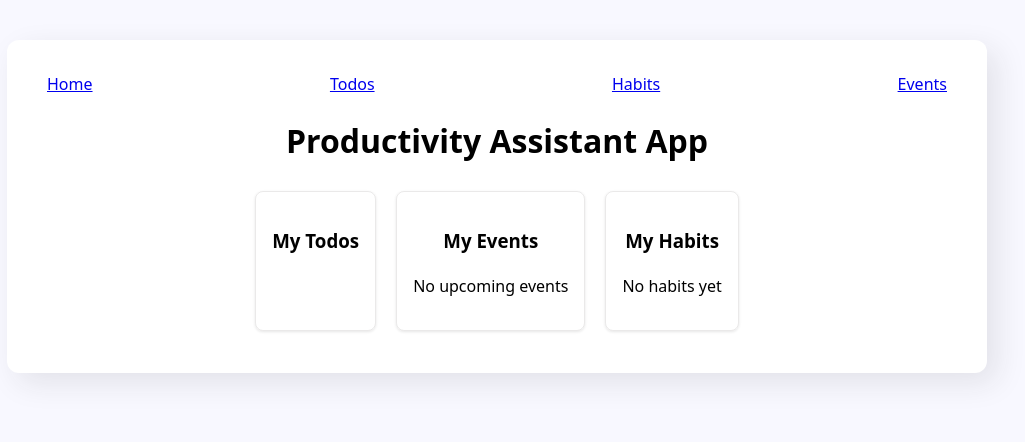
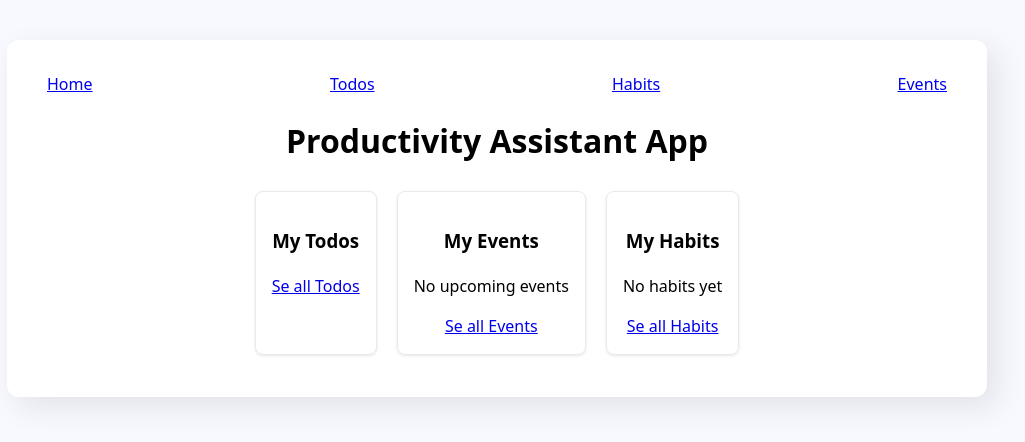
Before and after one commit to annaangvallskeppstedt-spec/Projektarbete-grupp-6, a React (Vite) app: page / in a window 1280 px wide. Shown: the top 442 px of the page, without its empty margins (143-1168 px from the left). Built offline with nearby package versions, Linux system fonts and the light colour scheme.

Commit message:
Add links to Todos, Events, and Habits sections in Home component

```diff
--- a/src/pages/Home.jsx
+++ b/src/pages/Home.jsx
@@ -2,6 +2,7 @@ import React from "react"
 import Navbar from "../components/Navbar"
 import { HabitContext } from "../context/HabitContext"
 import { useContext } from "react"
+import { Link } from "react-router-dom"
 
 
 
@@ -29,6 +30,8 @@ return(
 
         <div className="todo-overview">
         <h3>My Todos</h3>
+
+        <Link to="/Todos">Se all Todos</Link>
         </div>
 
     <div className="event-overview">
@@ -42,19 +45,22 @@ return(
     ) : (
         <p>No upcoming events</p>
          )}
+         <Link to="/Events">Se all Events</Link>
     </div>
 
                 <div className="habits-overview">
                 <h3>My Habits</h3>
 
                     {sortedHabits && sortedHabits.length > 0 ? (
-                        sortedHabits
+                        [...sortedHabits]
                         .sort((a, b) => b.progress - a.progress) //flest repetitioner först
                         .slice(0, 3) //tar de 3 första
                         .map(habit => <p key={habit.id}>{habit.title} - {habit.progress} repetitions</p>)
                     ) : (
                         <p>No habits yet</p>
                     )}
+
+                        <Link to="/Habits">Se all Habits</Link>
                     </div>
 
             </div>
```
